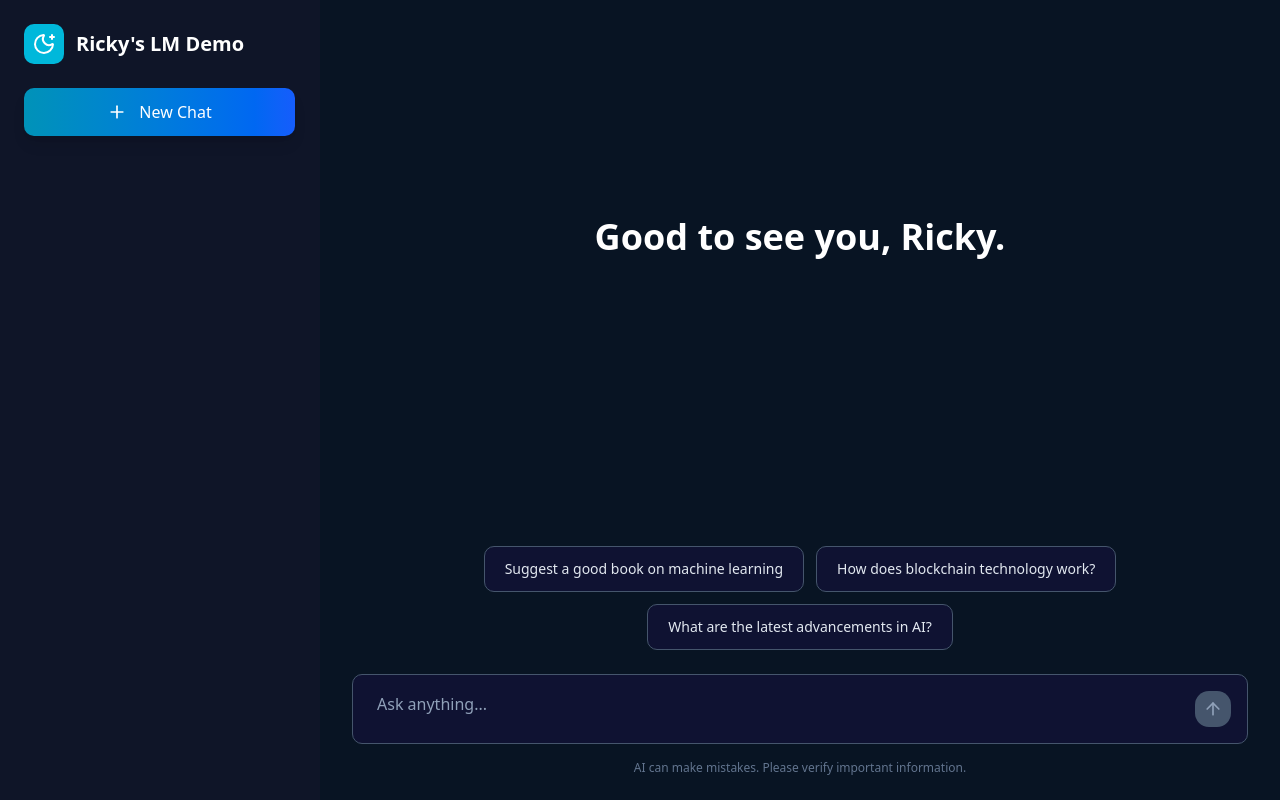
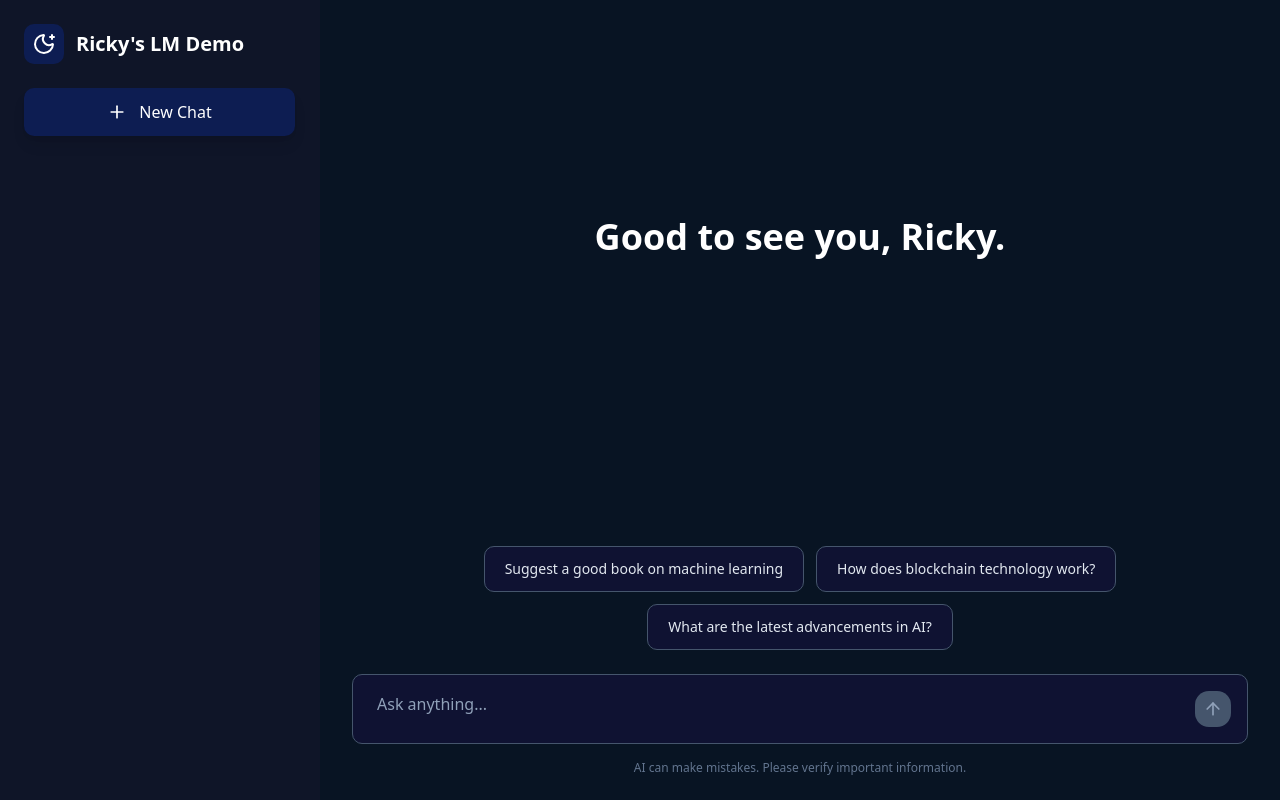
Before and after one commit to ghstx9/geminiwrapper, a Next.js app: page / in a window 1280 px wide. Built offline with nearby package versions, Linux system fonts and the light colour scheme.

Commit message:
sidebar separated to be a component

```diff
--- a/src/app/page.tsx
+++ b/src/app/page.tsx
@@ -1,11 +1,12 @@
 'use client';
 
 import { useState, useEffect, useRef } from 'react';
-import { User, MoonStar, Plus, ExternalLink, Copy, Check, Menu, X } from 'lucide-react';
+import { User, MoonStar, ExternalLink, Copy, Check, Menu } from 'lucide-react';
 import ReactMarkdown from 'react-markdown';
 import type { Components } from 'react-markdown';
 import PromptInput from '../components/promptinput';
 import SuggestionButtons from '../components/suggestionbuttons';
+import Sidebar from '../components/sidebar';
 
 interface Message {
   text: string;
@@ -138,7 +139,6 @@ export default function ChatPage() {
     setMessages([]);
     setIsLoading(false);
     setPromptSuggestions(getRandomSuggestions());
-    setIsMobileSidebarOpen(false);
   };
 
   const handleCopy = (text: string, index: number) => {
@@ -273,67 +273,20 @@ export default function ChatPage() {
   return (
     <div className="flex h-screen bg-[#081423] text-white">
       {/* desktop sidebar */}
-      <aside className="w-80 bg-[#0F1528] border-r border-[#0F1528] hidden md:flex flex-col">
-        <div className="p-6 border-b border-[#0F1528]">
-          <div className="flex items-center gap-3 mb-6">
-            <div className="h-10 w-10 bg-cyan-500 rounded-lg flex items-center justify-center">
-              <MoonStar className="h-6 w-6 text-white" />
-            </div>
-            <div>
-              <h1 className="text-xl font-bold text-white">Ricky&#39;s LM Demo</h1>
-            </div>
-          </div>
-          <button
-            onClick={handleNewChat}
-            className="flex items-center justify-center gap-3 w-full bg-gradient-to-r from-cyan-600 to-blue-600 hover:from-cyan-700 hover:to-blue-700 text-white font-medium py-3 px-6 rounded-lg transition-all duration-200 hover:scale-105 shadow-lg"
-          >
-            <Plus className="h-5 w-5" />
-            <span>New Chat</span>
-          </button>
-        </div>
-        <div className="flex-1 p-6">
-          {/* Chat history could go here */}
-        </div>
-      </aside>
+      <Sidebar onNewChat={handleNewChat} />
 
-      {/* mobile sidebar overlay */}
-      {isMobileSidebarOpen && (
-        <div className="fixed inset-0 z-50 md:hidden">
-          <div className="fixed inset-0 bg-black/50" onClick={() => setIsMobileSidebarOpen(false)} />
-          <div className="fixed left-0 top-0 h-full w-80 bg-slate-800 border-r border-slate-700">
-            <div className="p-6 border-b border-slate-700">
-              <div className="flex items-center justify-between mb-6">
-                <div className="flex items-center gap-3">
-                  <div className="h-10 w-10 bg-cyan-500 rounded-lg flex items-center justify-center">
-                    <MoonStar className="h-6 w-6 text-white" />
-                  </div>
-                  <div>
-                    <h1 className="text-xl font-bold text-white">Ricky&#39;s LM Demo</h1>
-                  </div>
-                </div>
-                <button
-                  onClick={() => setIsMobileSidebarOpen(false)}
-                  className="p-2 rounded-lg text-slate-400 hover:text-white hover:bg-slate-700 transition-colors"
-                >
-                  <X className="h-5 w-5" />
-                </button>
-              </div>
-              <button
-                onClick={handleNewChat}
-                className="flex items-center justify-center gap-3 w-full bg-gradient-to-r from-cyan-600 to-blue-600 hover:from-cyan-700 hover:to-blue-700 text-white font-medium py-3 px-6 rounded-lg transition-all duration-200 hover:scale-105 shadow-lg"
-              >
-                <Plus className="h-5 w-5" />
-                <span>New Chat</span>
-              </button>
-            </div>
-          </div>
-        </div>
-      )}
+      {/* mobile sidebar */}
+      <Sidebar
+        onNewChat={handleNewChat}
+        isMobile={true}
+        isOpen={isMobileSidebarOpen}
+        onClose={() => setIsMobileSidebarOpen(false)}
+      />
 
       <div className="flex-1 flex flex-col min-w-0">
         {/* mobile header - only show when there are messages */}
         {hasMessages && (
-          <header className="md:hidden bg-slate-800 border-b border-slate-700 p-4">
+          <header className="md:hidden bg-[#0F1528] border-b border-slate-700 p-4">
             <div className="flex items-center justify-between">
               <button
                 onClick={() => setIsMobileSidebarOpen(true)}
@@ -342,7 +295,7 @@ export default function ChatPage() {
                 <Menu className="h-5 w-5" />
               </button>
               <div className="flex items-center gap-3">
-                <div className="h-8 w-8 bg-cyan-500 rounded-lg flex items-center justify-center">
+                <div className="h-8 w-8 bg-[#0b36d23f] rounded-lg flex items-center justify-center">
                   <MoonStar className="h-5 w-5 text-white" />
                 </div>
                 <h1 className="text-lg font-bold text-white">Ricky&#39;s LM Demo</h1>
@@ -358,7 +311,7 @@ export default function ChatPage() {
               {/* mobile header integrated into welcome screen */}
               <div className="md:hidden flex items-center justify-center p-6 border-b border-slate-700">
                 <div className="flex items-center gap-3">
-                  <div className="h-10 w-10 bg-cyan-500 rounded-lg flex items-center justify-center">
+                  <div className="h-10 w-10 bg-[#0b36d23f] rounded-lg flex items-center justify-center">
                     <MoonStar className="h-6 w-6 text-white" />
                   </div>
                   <div>
--- /dev/null
+++ b/src/components/sidebar.tsx
@@ -0,0 +1,89 @@
+import { MoonStar, Plus, X } from 'lucide-react';
+
+interface SidebarProps {
+  onNewChat: () => void;
+  isMobile?: boolean;
+  isOpen?: boolean;
+  onClose?: () => void;
+}
+
+export default function Sidebar({
+  onNewChat,
+  isMobile = false,
+  isOpen = false,
+  onClose
+}: SidebarProps) {
+  const handleNewChat = () => {
+    onNewChat();
+    if (isMobile && onClose) {
+      onClose();
+    }
+  };
+
+  // desktop sidebar
+  if (!isMobile) {
+    return (
+      <aside className="w-80 bg-[#0F1528] border-r border-[#0F1528] hidden md:flex flex-col">
+        <div className="p-6 border-b border-[#0F1528]">
+          <div className="flex items-center gap-3 mb-6">
+            <div className="h-10 w-10 bg-[#0b36d23f] rounded-lg flex items-center justify-center">
+              <MoonStar className="h-6 w-6 text-white" />
+            </div>
+            <div>
+              <h1 className="text-xl font-bold text-white">Ricky&#39;s LM Demo</h1>
+            </div>
+          </div>
+          <button
+            onClick={handleNewChat}
+            className="flex items-center justify-center gap-3 w-full bg-[#0b36d23f] text-white font-medium py-3 px-6 rounded-lg transition-all duration-200 hover:scale-105 shadow-lg"
+          >
+            <Plus className="h-5 w-5" />
+            <span>New Chat</span>
+          </button>
+        </div>
+        <div className="flex-1 p-6">
+          {/* chat history could go here */}
+        </div>
+      </aside>
+    );
+  }
+
+  // mobile sidebar overlay
+  if (!isOpen) return null;
+
+  return (
+    <div className="fixed inset-0 z-50 md:hidden">
+      <div className="fixed inset-0 bg-black/50" onClick={onClose} />
+      <div className="fixed left-0 top-0 h-full w-80 bg-slate-800 border-r border-slate-700">
+        <div className="p-6 border-b border-slate-700">
+          <div className="flex items-center justify-between mb-6">
+            <div className="flex items-center gap-3">
+              <div className="h-10 w-10 bg-[#0b36d23f] rounded-lg flex items-center justify-center">
+                <MoonStar className="h-6 w-6 text-white" />
+              </div>
+              <div>
+                <h1 className="text-xl font-bold text-white">Ricky&#39;s LM Demo</h1>
+              </div>
+            </div>
+            <button
+              onClick={onClose}
+              className="p-2 rounded-lg text-slate-400 hover:text-white hover:bg-slate-700 transition-colors"
+            >
+              <X className="h-5 w-5" />
+            </button>
+          </div>
+          <button
+            onClick={handleNewChat}
+            className="flex items-center justify-center gap-3 w-full bg-gradient-to-r from-cyan-600 to-blue-600 hover:from-cyan-700 hover:to-blue-700 text-white font-medium py-3 px-6 rounded-lg transition-all duration-200 hover:scale-105 shadow-lg"
+          >
+            <Plus className="h-5 w-5" />
+            <span>New Chat</span>
+          </button>
+        </div>
+        <div className="flex-1 p-6">
+          {/* chat history could go here */}
+        </div>
+      </div>
+    </div>
+  );
+}
```
